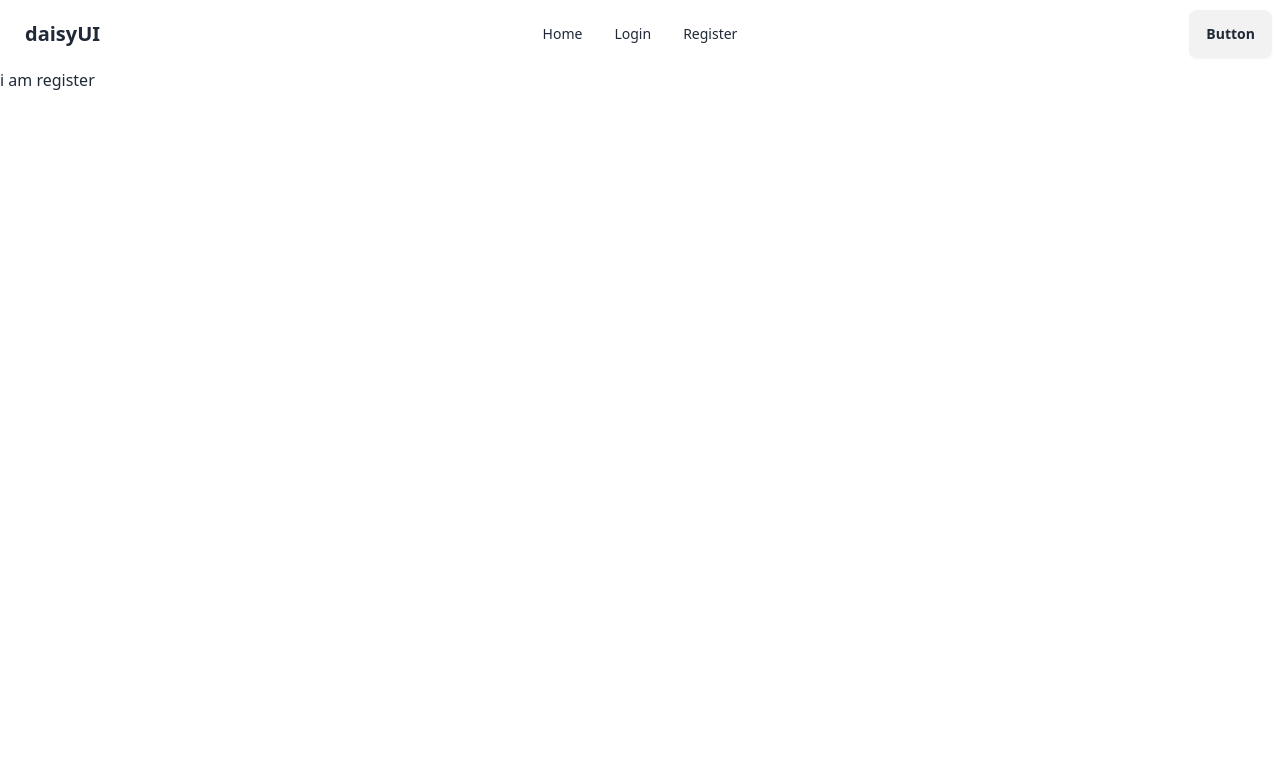
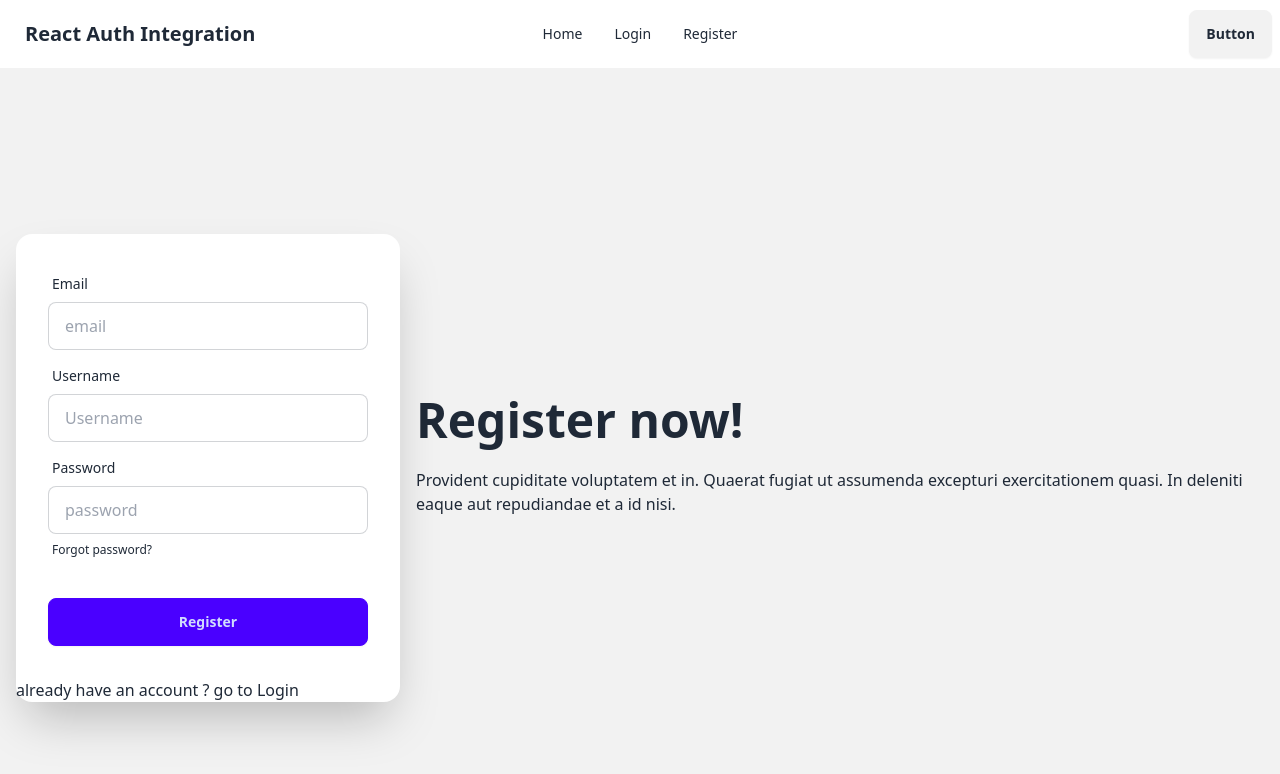
Before and after one commit to SohelShahid117/m-9-m-51-react-auth-intg, a React (Vite) app: page /register in a window 1280 px wide. Shown: the top 774 px of the page. Built offline with nearby package versions, Linux system fonts and the light colour scheme.

Commit message:
51-3 Create User Context For Shared Authentication done

```diff
--- a/package.json
+++ b/package.json
@@ -13,6 +13,7 @@
     "firebase": "^10.12.3",
     "localforage": "^1.10.0",
     "match-sorter": "^6.3.4",
+    "prop-types": "^15.8.1",
     "react": "^18.3.1",
     "react-dom": "^18.3.1",
     "react-router-dom": "^6.24.1",
--- a/src/components/Header/Header.jsx
+++ b/src/components/Header/Header.jsx
@@ -43,7 +43,7 @@
               {navLinks}
             </ul>
           </div>
-          <a className="btn btn-ghost text-xl">daisyUI</a>
+          <a className="btn btn-ghost text-xl">React Auth Integration</a>
         </div>
         <div className="navbar-center hidden lg:flex">
           <ul className="menu menu-horizontal px-1">{navLinks}</ul>
--- a/src/components/Home/Home.jsx
+++ b/src/components/Home/Home.jsx
@@ -1,9 +1,12 @@
-import React from "react";
+import React, { useContext } from "react";
+import { AuthContext } from "../../providers/AuthProvider";
 
 const Home = () => {
+  const authInfo = useContext(AuthContext);
+  console.log(authInfo);
   return (
     <div>
-      <h2>This is home</h2>
+      <h2>This is home for:{authInfo.name}</h2>
     </div>
   );
 };
--- a/src/components/Login/Login.jsx
+++ b/src/components/Login/Login.jsx
@@ -1,9 +1,64 @@
-import React from "react";
+import { Link } from "react-router-dom";
 
 const Login = () => {
+  const handleLogin = (e) => {
+    e.preventDefault();
+    console.log("handleLogin is active");
+    const email = e.target.email.value;
+    const password = e.target.password.value;
+    console.log(email, password);
+  };
   return (
-    <div>
-      <h2>I am login page</h2>
+    <div className="hero bg-base-200 min-h-screen">
+      <div className="hero-content flex-col lg:flex-row-reverse">
+        <div className="text-center lg:text-left">
+          <h1 className="text-5xl font-bold">Login now!</h1>
+          <p className="py-6">
+            Provident cupiditate voluptatem et in. Quaerat fugiat ut assumenda
+            excepturi exercitationem quasi. In deleniti eaque aut repudiandae et
+            a id nisi.
+          </p>
+        </div>
+        <div className="card bg-base-100 w-full max-w-sm shrink-0 shadow-2xl">
+          <form className="card-body" onSubmit={handleLogin}>
+            <div className="form-control">
+              <label className="label">
+                <span className="label-text">Email</span>
+              </label>
+              <input
+                type="email"
+                placeholder="email"
+                name="email"
+                className="input input-bordered"
+                required
+              />
+            </div>
+            <div className="form-control">
+              <label className="label">
+                <span className="label-text">Password</span>
+              </label>
+              <input
+                type="password"
+                placeholder="password"
+                name="password"
+                className="input input-bordered"
+                required
+              />
+              <label className="label">
+                <a href="#" className="label-text-alt link link-hover">
+                  Forgot password?
+                </a>
+              </label>
+            </div>
+            <div className="form-control mt-6">
+              <button className="btn btn-primary">Login</button>
+            </div>
+          </form>
+          <p>
+            are you new to login ? go to <Link to="/register">Register</Link>{" "}
+          </p>
+        </div>
+      </div>
     </div>
   );
 };
--- a/src/components/Register/Register.jsx
+++ b/src/components/Register/Register.jsx
@@ -1,9 +1,78 @@
 import React from "react";
+import { Link } from "react-router-dom";
 
 const Register = () => {
+  const handleRegister = (e) => {
+    e.preventDefault();
+    console.log("handleRegister is active");
+    const email = e.target.email.value;
+    const password = e.target.password.value;
+    const name = e.target.username.value;
+    console.log(email, password, name);
+  };
   return (
-    <div>
-      <h1>i am register</h1>
+    <div className="hero bg-base-200 min-h-screen">
+      <div className="hero-content flex-col lg:flex-row-reverse">
+        <div className="text-center lg:text-left">
+          <h1 className="text-5xl font-bold">Register now!</h1>
+          <p className="py-6">
+            Provident cupiditate voluptatem et in. Quaerat fugiat ut assumenda
+            excepturi exercitationem quasi. In deleniti eaque aut repudiandae et
+            a id nisi.
+          </p>
+        </div>
+        <div className="card bg-base-100 w-full max-w-sm shrink-0 shadow-2xl">
+          <form className="card-body" onSubmit={handleRegister}>
+            <div className="form-control">
+              <label className="label">
+                <span className="label-text">Email</span>
+              </label>
+              <input
+                type="email"
+                placeholder="email"
+                name="email"
+                className="input input-bordered"
+                required
+              />
+            </div>
+            <div className="form-control">
+              <label className="label">
+                <span className="label-text">Username</span>
+              </label>
+              <input
+                type="text"
+                placeholder="Username"
+                name="username"
+                className="input input-bordered"
+                required
+              />
+            </div>
+            <div className="form-control">
+              <label className="label">
+                <span className="label-text">Password</span>
+              </label>
+              <input
+                type="password"
+                placeholder="password"
+                name="password"
+                className="input input-bordered"
+                required
+              />
+              <label className="label">
+                <a href="#" className="label-text-alt link link-hover">
+                  Forgot password?
+                </a>
+              </label>
+            </div>
+            <div className="form-control mt-6">
+              <button className="btn btn-primary">Register</button>
+            </div>
+          </form>
+          <p>
+            already have an account ? go to <Link to="/login">Login</Link>
+          </p>
+        </div>
+      </div>
     </div>
   );
 };
--- a/src/main.jsx
+++ b/src/main.jsx
@@ -6,6 +6,7 @@
 import Home from "./components/Home/Home";
 import Login from "./components/Login/Login";
 import Register from "./components/Register/Register";
+import AuthProvider from "./providers/AuthProvider";
 
 const router = createBrowserRouter([
   {
@@ -30,6 +31,8 @@
 
 ReactDOM.createRoot(document.getElementById("root")).render(
   <React.StrictMode>
-    <RouterProvider router={router} />
+    <AuthProvider>
+      <RouterProvider router={router} />
+    </AuthProvider>
   </React.StrictMode>
 );
--- /dev/null
+++ b/src/providers/AuthProvider.jsx
@@ -0,0 +1,30 @@
+import React, { createContext } from "react";
+import PropTypes from "prop-types"; // ES6
+
+export const AuthContext = createContext(null); //1nmbr kaj
+
+const AuthProvider = ({ children }) => {
+  //2nmbr kaj <AuthContext.Provider value={AuthInfo}>
+  const AuthInfo = {
+    name: "Sohel",
+  };
+  return (
+    <AuthContext.Provider value={AuthInfo}>{children}</AuthContext.Provider>
+  );
+};
+
+export default AuthProvider;
+AuthProvider.PropTypes = {
+  children: PropTypes.node,
+};
+
+/*
+1nmbr kaj =create context() & export it
+2nmbr kaj = <AuthContext.Provider value={AuthInfo}>  ;set provider+value set
+3nmbr kaj  = main.jsx e ase ai kajti korte hobe
+    <AuthProvider>
+      <RouterProvider router={router} />
+    </AuthProvider>
+4nmbr kaj = AuthProvider.jsx e ({children }) hisebe dokate hobe
+
+*/
```
Also changed, not shown: 1 other file (tests, documents, lock files or other folders).
